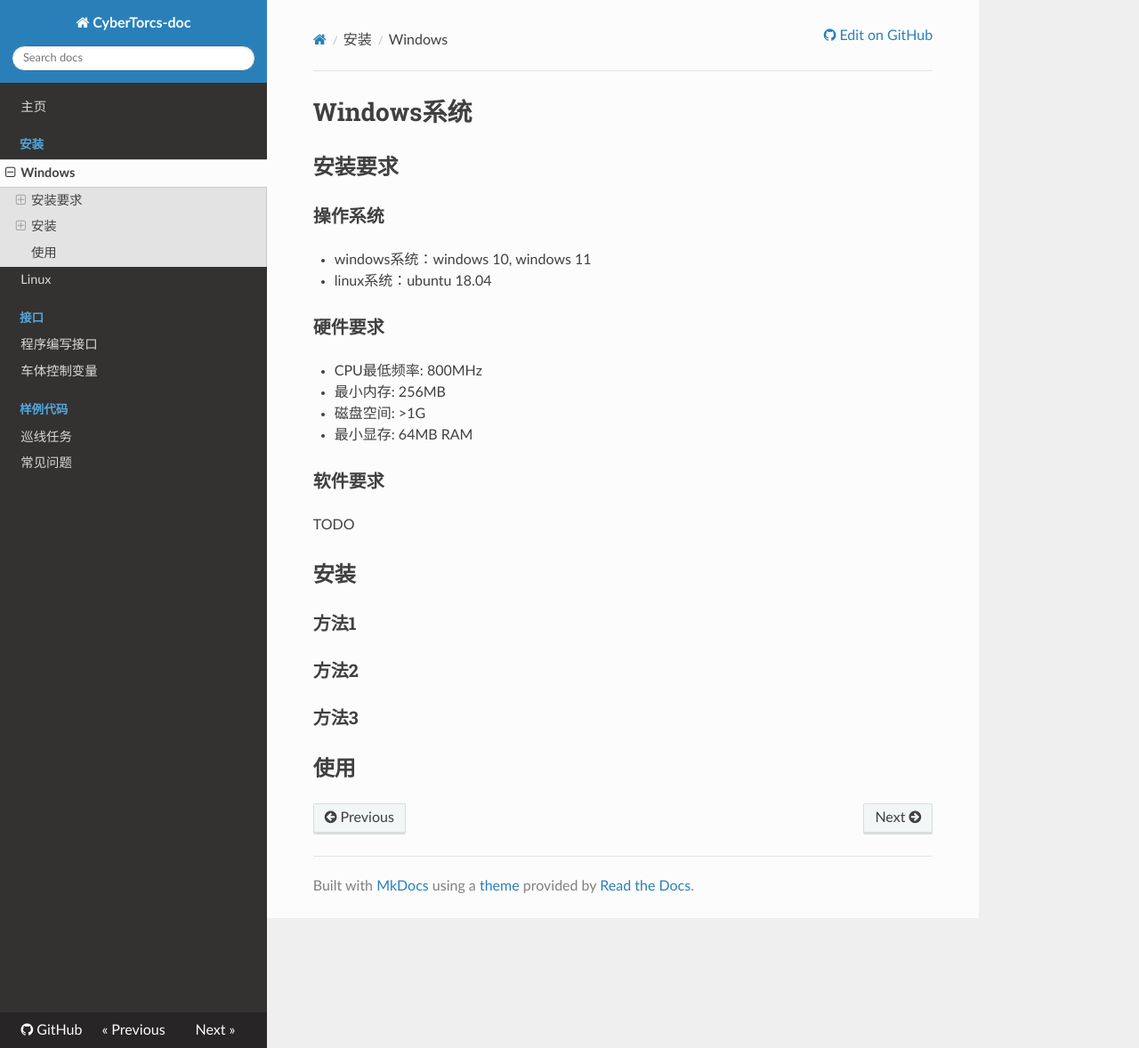
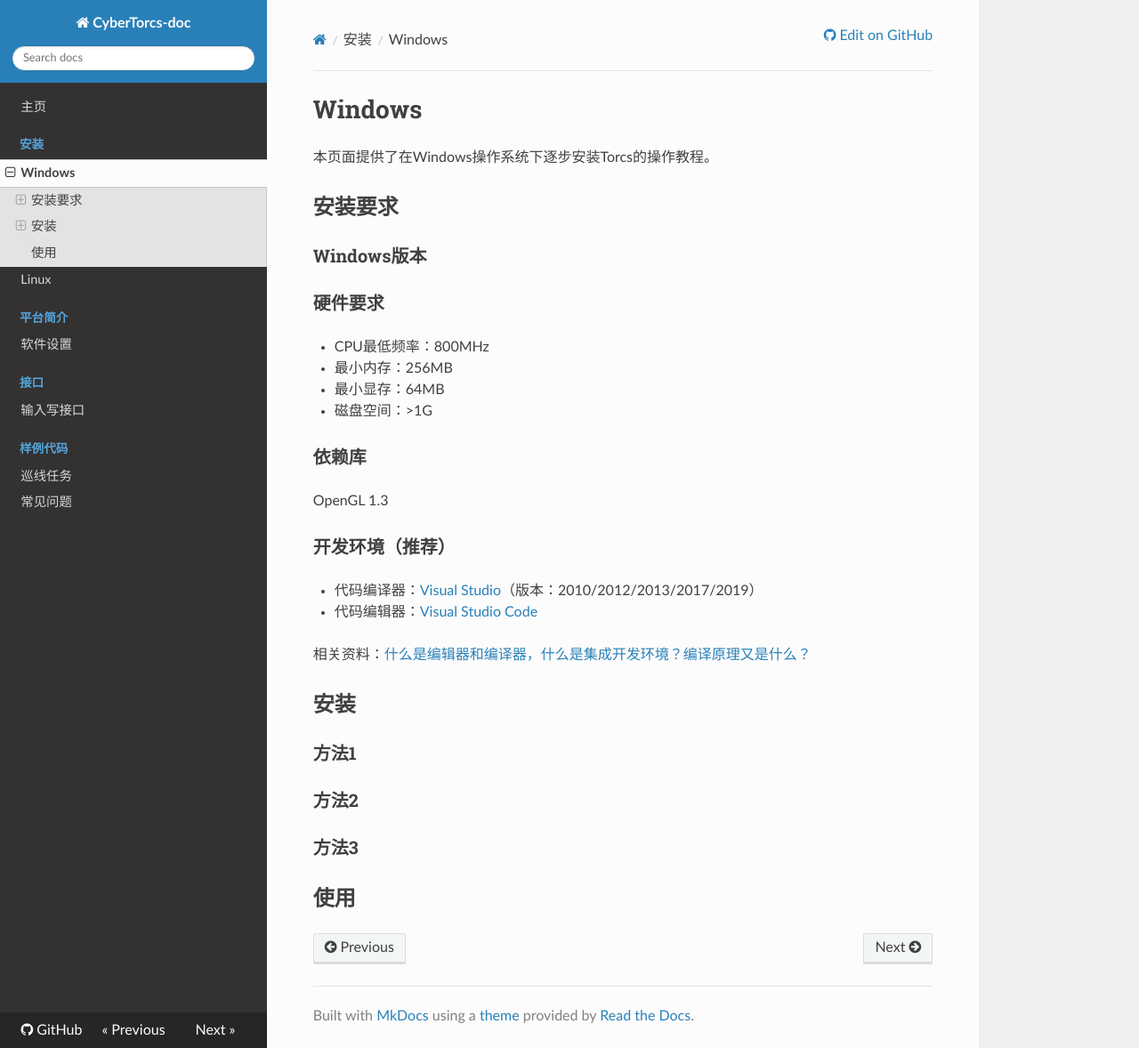
Before and after one commit to WoodOxen/CyberTorcs-doc, an MkDocs documentation site: the page built from docs/install_windows.md, in a window 1280 px wide and 1178 px high. Shown: the whole window at 89% size. Built offline with MkDocs 1.6.1, drawn with Linux system fonts in a browser that asks for light colours; nearby versions of some CDN libraries.

Commit message:
update page structures

```diff
--- a/docs/install_windows.md
+++ b/docs/install_windows.md
@@ -1,22 +1,31 @@
-# Windows系统
+# Windows
+
+本页面提供了在Windows操作系统下逐步安装Torcs的操作教程。
 
 ## 安装要求
 
-### 操作系统
+### Windows版本
 
-- windows系统：windows 10, windows 11
-- linux系统：ubuntu 18.04
+
 
 ### 硬件要求
 
-- CPU最低频率: 800MHz
-- 最小内存: 256MB
-- 磁盘空间: >1G
-- 最小显存: 64MB RAM
+- CPU最低频率：800MHz
+- 最小内存：256MB
+- 最小显存：64MB
+- 磁盘空间：>1G
 
-### 软件要求
+### 依赖库
 
-TODO
+OpenGL 1.3
+
+### 开发环境（推荐）
+
+- 代码编译器：[Visual Studio](https://visualstudio.microsoft.com/)（版本：2010/2012/2013/2017/2019）
+- 代码编辑器：[Visual Studio Code](https://code.visualstudio.com/)
+
+相关资料：[什么是编辑器和编译器，什么是集成开发环境？编译原理又是什么？](https://zhuanlan.zhihu.com/p/126164350)
+
 
 ## 安装
 
--- a/mkdocs.yml
+++ b/mkdocs.yml
@@ -13,9 +13,10 @@ nav:
   - 安装:
     - Windows: 'install_windows.md'
     - Linux: 'install_linux.md'
+  - 平台简介:
+    - 软件设置: 'intro_settings.md'
   - 接口:
-    - 程序编写接口: 'intro_api.md'
-    - 车体控制变量: 'intro_variables.md'
+    - 输入写接口: 'api_input.md'
   - 样例代码:
     - 巡线任务: 'sample_follow.md'
   - 常见问题: "faq.md"
```
Also changed, not shown: docs/index.md (+2 -10 lines), docs/intro_settings.md (added, +1 -0 lines), docs/intro_variables.md (deleted, +0 -1 lines), docs/api_input.md (renamed from docs/intro_api.md).
